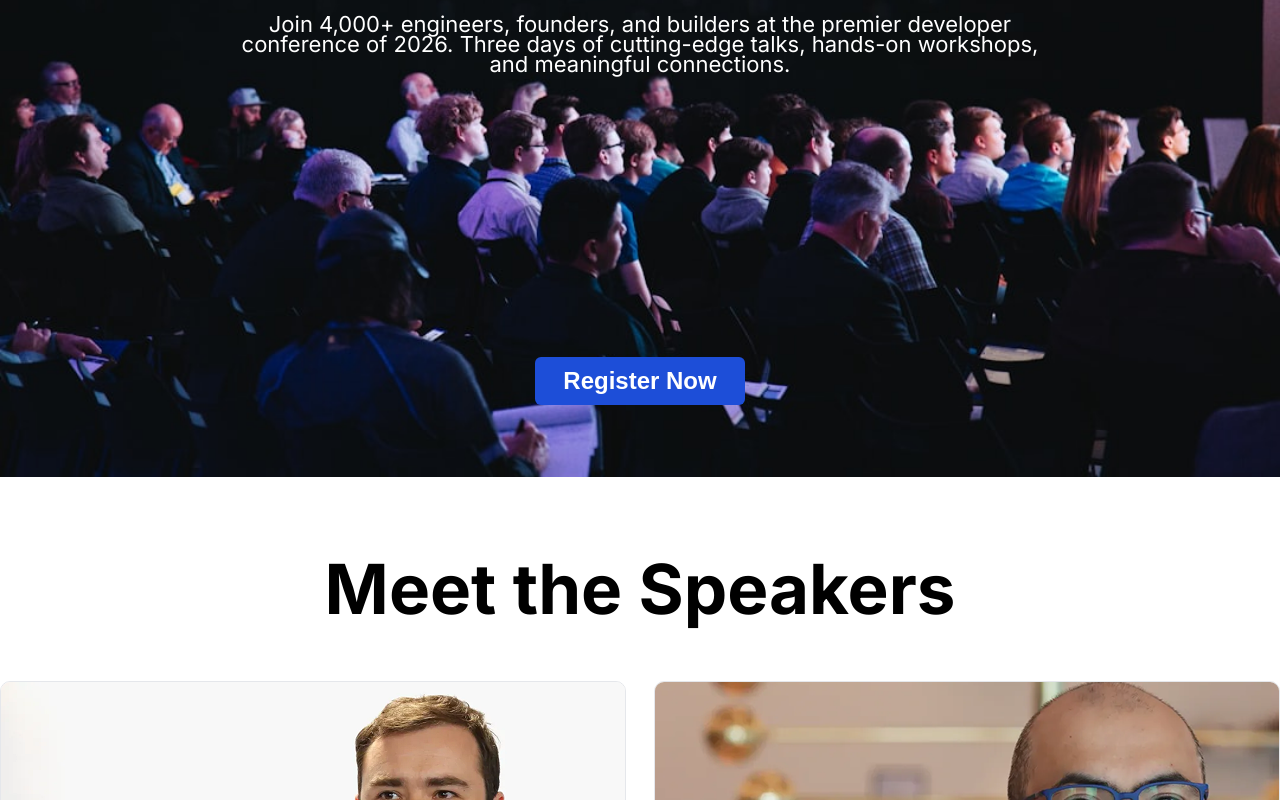
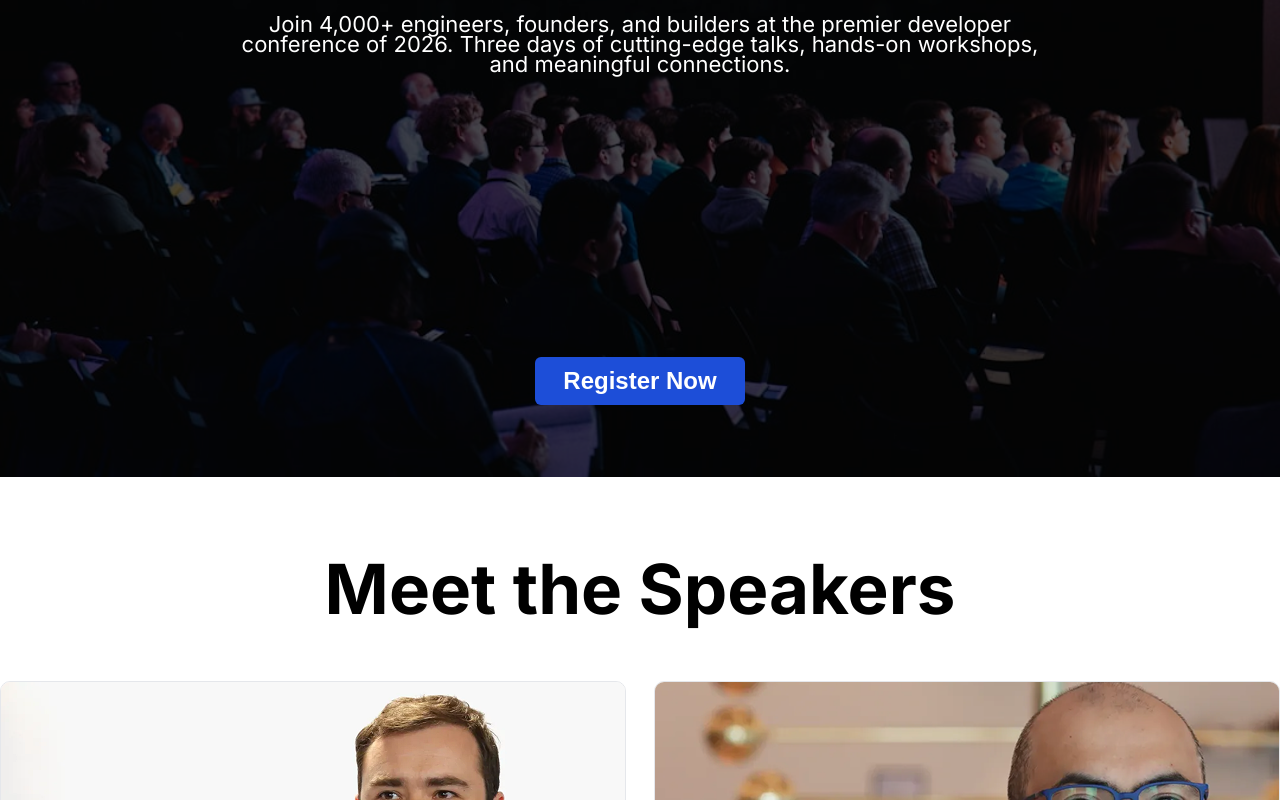
Before and after one commit to mrvau/ph-assignment-01, a plain HTML site: page index.html in a window 1280 px wide. Shown: the part 331-1131 px from the top of the page. Drawn offline with Linux system fonts and the light colour scheme.

Commit message:
add overlay on the hero section

```diff
--- a/css/style.css
+++ b/css/style.css
@@ -71,6 +71,15 @@ nav ul li a:hover {
 	height: 90vh;
 	text-align: center;
 	color: #fff;
+	position: relative;
+}
+
+.overlay {
+	height: 100%;
+	width: 100%;
+	position: absolute;
+	z-index: 0;
+	background-color: rgba(0, 0, 0, 0.7);
 }
 
 .hero .container {
@@ -84,6 +93,8 @@ nav ul li a:hover {
 	align-items: center;
 	height: 90%;
 	padding-top: 130px;
+	position: relative;
+	z-index: 1;
 }
 
 .hero-content h1 {
--- a/index.html
+++ b/index.html
@@ -42,6 +42,7 @@
 		</header>
 		<main>
 			<section class="hero">
+				<div class="overlay"></div>
 				<div class="container">
 					<div class="hero-parent">
 						<div class="hero-content">
```
